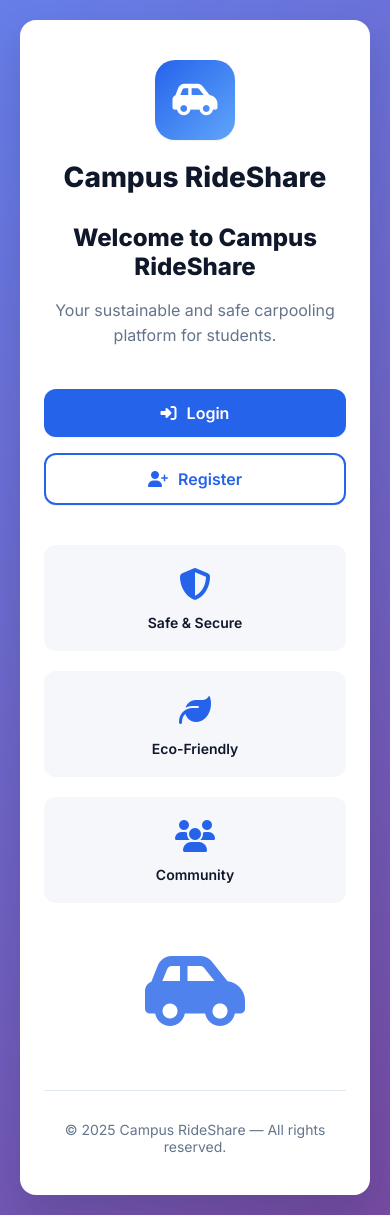
After one commit to mae-sann/RideShare, a Django app: page / in a window 390 px wide. The commit adds this page. Run offline with Django 5.2, Linux system fonts and the light colour scheme.

Commit message:
feat: Add landing page and restore sidebar dropdown menu
- Create responsive landing page with Campus RideShare branding
- Add landing page view and URL routes (/ and /landing/)
- Update logout to redirect to landing page
- Restore hover dropdown in sidebar with Profile/Settings/Logout
- Maintain consistent design with dashboard color scheme
- Add smooth fade-in animations for dropdown menu

```diff
--- a/ride_share/ride_share/urls.py
+++ b/ride_share/ride_share/urls.py
@@ -16,9 +16,12 @@ Including another URLconf
 """
 from django.contrib import admin
 from django.urls import path, include
+from . import views
 
 urlpatterns = [
     path('admin/', admin.site.urls),
+    path('', views.landing_page, name='landing'),
+    path('landing/', views.landing_page, name='landing_page'),
     path('login/', include('login_app.urls')),
     path('register/', include('register_app.urls')),
     path('dashboard/', include('dashboard_app.urls')),
--- /dev/null
+++ b/ride_share/ride_share/views.py
@@ -0,0 +1,7 @@
+from django.shortcuts import render
+
+def landing_page(request):
+    """
+    Renders the landing page for Campus RideShare.
+    """
+    return render(request, 'landing.html')
--- /dev/null
+++ b/ride_share/templates/landing.html
@@ -0,0 +1,270 @@
+{% load static %}
+<!DOCTYPE html>
+<html lang="en">
+<head>
+    <meta charset="UTF-8">
+    <meta name="viewport" content="width=device-width, initial-scale=1.0">
+    <title>Campus RideShare - Welcome</title>
+    <link href="https://fonts.googleapis.com/css2?family=Inter:wght@400;500;600;700;800&display=swap" rel="stylesheet">
+    <link rel="stylesheet" href="https://cdnjs.cloudflare.com/ajax/libs/font-awesome/6.5.2/css/all.min.css">
+    <style>
+        :root {
+            --primary: #2563eb;
+            --primary-dark: #1d4ed8;
+            --secondary: #10b981;
+            --bg-light: #f5f7fb;
+            --text-dark: #0f172a;
+            --text-muted: #64748b;
+            --shadow-sm: 0 1px 2px rgba(0,0,0,0.06);
+            --shadow-lg: 0 20px 40px rgba(15, 23, 42, 0.15);
+            --radius-lg: 16px;
+        }
+
+        * {
+            box-sizing: border-box;
+            margin: 0;
+            padding: 0;
+        }
+
+        body {
+            font-family: 'Inter', 'Segoe UI', Roboto, sans-serif;
+            background: linear-gradient(135deg, #667eea 0%, #764ba2 100%);
+            min-height: 100vh;
+            display: flex;
+            align-items: center;
+            justify-content: center;
+            padding: 20px;
+            color: var(--text-dark);
+        }
+
+        .landing-container {
+            background: white;
+            border-radius: var(--radius-lg);
+            box-shadow: var(--shadow-lg);
+            max-width: 600px;
+            width: 100%;
+            padding: 60px 40px;
+            text-align: center;
+            animation: fadeInUp 0.6s ease-out;
+        }
+
+        @keyframes fadeInUp {
+            from {
+                opacity: 0;
+                transform: translateY(30px);
+            }
+            to {
+                opacity: 1;
+                transform: translateY(0);
+            }
+        }
+
+        .logo-section {
+            margin-bottom: 30px;
+        }
+
+        .logo {
+            display: inline-flex;
+            width: 80px;
+            height: 80px;
+            border-radius: 20px;
+            align-items: center;
+            justify-content: center;
+            background: linear-gradient(135deg, var(--primary), #60a5fa);
+            color: white;
+            font-size: 36px;
+            box-shadow: var(--shadow-sm);
+            margin-bottom: 20px;
+        }
+
+        .brand-name {
+            font-size: 28px;
+            font-weight: 800;
+            color: var(--text-dark);
+            margin-bottom: 10px;
+        }
+
+        .headline {
+            font-size: 32px;
+            font-weight: 800;
+            color: var(--text-dark);
+            margin-bottom: 16px;
+            line-height: 1.2;
+        }
+
+        .subheadline {
+            font-size: 18px;
+            color: var(--text-muted);
+            margin-bottom: 40px;
+            line-height: 1.6;
+        }
+
+        .button-group {
+            display: flex;
+            gap: 16px;
+            justify-content: center;
+            margin-bottom: 40px;
+            flex-wrap: wrap;
+        }
+
+        .btn {
+            display: inline-flex;
+            align-items: center;
+            gap: 10px;
+            padding: 14px 32px;
+            border-radius: 12px;
+            font-size: 16px;
+            font-weight: 600;
+            text-decoration: none;
+            transition: all 0.3s ease;
+            border: none;
+            cursor: pointer;
+            box-shadow: var(--shadow-sm);
+        }
+
+        .btn-primary {
+            background: var(--primary);
+            color: white;
+        }
+
+        .btn-primary:hover {
+            background: var(--primary-dark);
+            transform: translateY(-2px);
+            box-shadow: 0 10px 25px rgba(37, 99, 235, 0.3);
+        }
+
+        .btn-secondary {
+            background: white;
+            color: var(--primary);
+            border: 2px solid var(--primary);
+        }
+
+        .btn-secondary:hover {
+            background: var(--bg-light);
+            transform: translateY(-2px);
+            box-shadow: 0 10px 25px rgba(37, 99, 235, 0.15);
+        }
+
+        .illustration {
+            margin: 40px 0;
+            font-size: 80px;
+            color: var(--primary);
+            opacity: 0.8;
+        }
+
+        .features {
+            display: grid;
+            grid-template-columns: repeat(auto-fit, minmax(150px, 1fr));
+            gap: 20px;
+            margin: 40px 0;
+        }
+
+        .feature {
+            padding: 20px;
+            background: var(--bg-light);
+            border-radius: 12px;
+            transition: transform 0.3s ease;
+        }
+
+        .feature:hover {
+            transform: translateY(-4px);
+        }
+
+        .feature-icon {
+            font-size: 32px;
+            color: var(--primary);
+            margin-bottom: 10px;
+        }
+
+        .feature-text {
+            font-size: 14px;
+            font-weight: 600;
+            color: var(--text-dark);
+        }
+
+        .footer {
+            margin-top: 50px;
+            padding-top: 30px;
+            border-top: 1px solid #e2e8f0;
+            font-size: 14px;
+            color: var(--text-muted);
+        }
+
+        @media (max-width: 640px) {
+            .landing-container {
+                padding: 40px 24px;
+            }
+
+            .headline {
+                font-size: 24px;
+            }
+
+            .subheadline {
+                font-size: 16px;
+            }
+
+            .button-group {
+                flex-direction: column;
+            }
+
+            .btn {
+                width: 100%;
+                justify-content: center;
+            }
+        }
+    </style>
+</head>
+<body>
+    <div class="landing-container">
+        <div class="logo-section">
+            <div class="logo">
+                <i class="fa-solid fa-car-side"></i>
+            </div>
+            <div class="brand-name">Campus RideShare</div>
+        </div>
+
+        <h1 class="headline">Welcome to Campus RideShare</h1>
+        <p class="subheadline">Your sustainable and safe carpooling platform for students.</p>
+
+        <div class="button-group">
+            <a href="{% url 'login' %}" class="btn btn-primary">
+                <i class="fa-solid fa-right-to-bracket"></i>
+                <span>Login</span>
+            </a>
+            <a href="{% url 'register' %}" class="btn btn-secondary">
+                <i class="fa-solid fa-user-plus"></i>
+                <span>Register</span>
+            </a>
+        </div>
+
+        <div class="features">
+            <div class="feature">
+                <div class="feature-icon">
+                    <i class="fa-solid fa-shield-halved"></i>
+                </div>
+                <div class="feature-text">Safe & Secure</div>
+            </div>
+            <div class="feature">
+                <div class="feature-icon">
+                    <i class="fa-solid fa-leaf"></i>
+                </div>
+                <div class="feature-text">Eco-Friendly</div>
+            </div>
+            <div class="feature">
+                <div class="feature-icon">
+                    <i class="fa-solid fa-users"></i>
+                </div>
+                <div class="feature-text">Community</div>
+            </div>
+        </div>
+
+        <div class="illustration">
+            <i class="fa-solid fa-car-side"></i>
+        </div>
+
+        <div class="footer">
+            © 2025 Campus RideShare — All rights reserved.
+        </div>
+    </div>
+</body>
+</html>
```
Also changed, not shown: ride_share/dashboard_app/views.py (+12 -1 lines), ride_share/static/css/dashboard.css (+108 -18 lines), ride_share/templates/dashboard_app/dashboard.html (+3 -19 lines).
